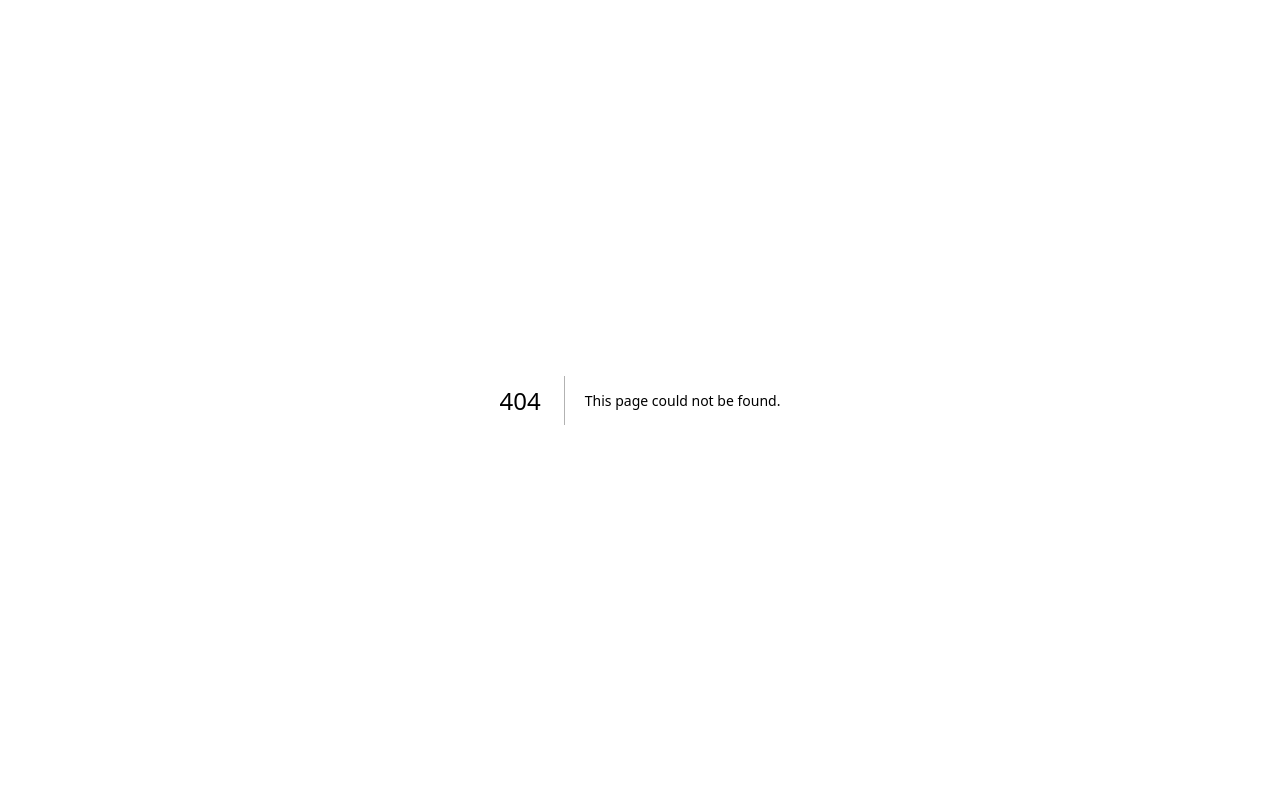
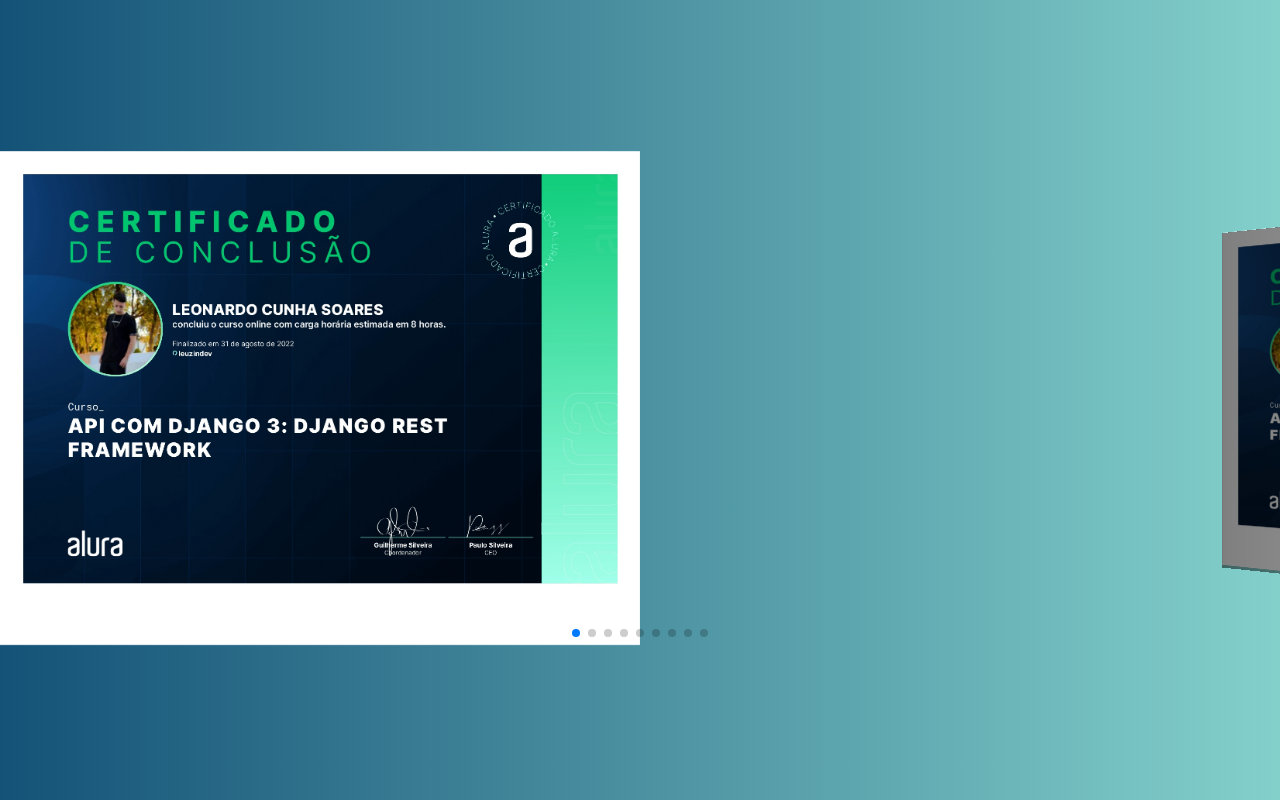
Before and after one commit to leuzindev/Portifolio-leuzindev, a Next.js app: page /certificates in a window 1280 px wide. Before the commit this address had no page. Built offline with nearby package versions, Linux system fonts and the light colour scheme.

Commit message:
pagina certificados

```diff
--- /dev/null
+++ b/src/components/CertificatesContent/CertificateContent.tsx
@@ -0,0 +1,63 @@
+import { Swiper, SwiperSlide } from "swiper/react";
+
+import "swiper/css";
+import "swiper/css/effect-coverflow";
+import "swiper/css/pagination";
+
+import { CertificatesImg } from "./styled"
+import certi from "/public/images/certi.jpg"
+
+import { EffectCoverflow, Pagination } from "swiper";
+
+export function CertificateContent(){
+    return(
+
+    <>
+        <Swiper
+        effect={"coverflow"}
+        grabCursor={true}
+        centeredSlides={true}
+        slidesPerView={"auto"}
+        coverflowEffect={{
+          rotate: 50,
+          stretch: 0,
+          depth: 100,
+          modifier: 1,
+          slideShadows: true,
+        }}
+        pagination={true}
+        modules={[EffectCoverflow, Pagination]}
+        className="mySwiper"
+      >
+        <SwiperSlide>
+          <CertificatesImg src={certi} alt="Meus certificados"/>
+        </SwiperSlide>
+        <SwiperSlide>
+          <CertificatesImg src={certi} alt="Meus certificados"/>
+        </SwiperSlide>
+        <SwiperSlide>
+          <CertificatesImg src={certi} alt="Meus certificados"/>
+        </SwiperSlide>
+        <SwiperSlide>
+          <CertificatesImg src={certi} alt="Meus certificados"/>
+        </SwiperSlide>
+        <SwiperSlide>
+          <CertificatesImg src={certi} alt="Meus certificados"/>
+        </SwiperSlide>
+        <SwiperSlide>
+          <CertificatesImg src={certi} alt="Meus certificados"/>
+        </SwiperSlide>
+        <SwiperSlide>
+          <CertificatesImg src={certi} alt="Meus certificados"/>
+        </SwiperSlide>
+        <SwiperSlide>
+          <CertificatesImg src={certi} alt="Meus certificados"/>
+        </SwiperSlide>
+        <SwiperSlide>
+          <CertificatesImg src={certi} alt="Meus certificados"/>
+        </SwiperSlide>
+      </Swiper>
+    </>
+
+    )
+}
--- /dev/null
+++ b/src/components/CertificatesContent/styled.ts
@@ -0,0 +1,8 @@
+import styled from "styled-components";
+import Image from "next/image";
+
+export const CertificatesImg = styled(Image)`
+
+    width: 50%;
+    height: 55%;
+`
--- /dev/null
+++ b/src/pages/certificates.tsx
@@ -0,0 +1,16 @@
+import { CertificateContent } from "@/components/CertificatesContent/CertificateContent";
+import { Tela, Container, ContainerCertificates } from "@/styles/kitUI";
+
+
+import styled from "styled-components";
+
+
+
+
+export default function Certificates(){
+    return(
+            <ContainerCertificates>
+                <CertificateContent/>
+            </ContainerCertificates>
+    )
+}
--- a/src/styles/globals.css
+++ b/src/styles/globals.css
@@ -122,3 +122,9 @@
 .mySwiper5{
   height: 80%;
 }
+
+/* .swiper-slide{
+  display: flex !important;
+  justify-content: center !important;
+  align-items: center !important;
+} */
--- a/src/styles/kitUI.ts
+++ b/src/styles/kitUI.ts
@@ -49,6 +49,16 @@
   @media screen and (min-width: 3000px) {
     width: 40%;
   }
+`;
+
+export const ContainerCertificates = styled.div`
+  height: 100vh;
+  width: 100%;
+  display: flex;
+  justify-content: center;
+  align-items: center;
+  background: linear-gradient(to right, #145277, #83D0CB);
+
 `;
 
 
```
Also changed, not shown: public/images/certi.jpg (added), 1 other file (tests, documents, lock files or other folders).
